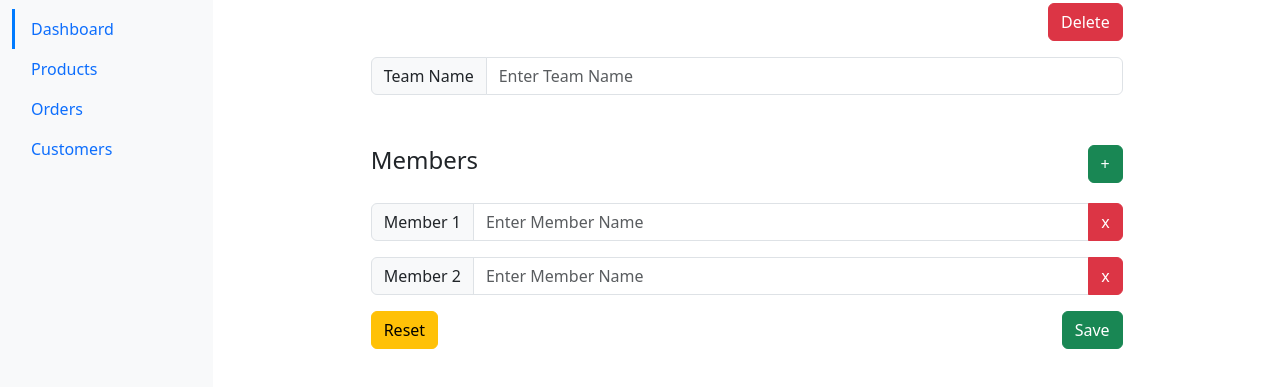
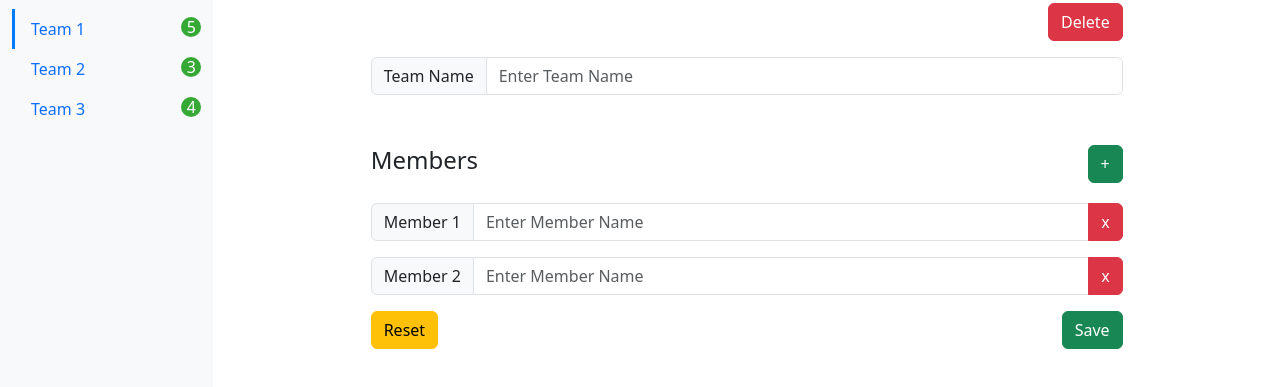
Before and after one commit to iamrajatjaswal/user-info-editor, a plain HTML site: page index.html in a window 1280 px wide. Shown: the part 53-440 px from the top of the page. Drawn offline with nearby package versions, Linux system fonts and the light colour scheme.

Commit message:
Added sidebar number badges next to team names

```diff
--- a/css/main.css
+++ b/css/main.css
@@ -28,6 +28,19 @@
   }
 
 
+  /* Style for the sidebar list items */
+  #sidebar .nav-link {
+    border-left: 3px solid transparent;
+    padding: 0.5rem 1rem; /* Add padding to the left and right */
+    position: relative; /* Create a relative positioning context */
+}
+
+#sidebar .nav-link.active {
+    border-left-color: #007bff; /* Border color for the active item */
+    background-color: #f8f9fa; /* Background color for the active item */
+}
+
+
   /* Style for input fields and delete buttons */
   .input-group {
     margin-bottom: 1rem;
@@ -37,3 +50,16 @@
     /* color: red; */
     cursor: pointer;
   }
+
+  /* Style for the numbers next to items in the sidebar */
+  .number-badge {
+    position: absolute;
+    right: 0px;
+    background-color: #35a835;
+    color: #fff;
+    border-radius: 50%;
+    width: 20px;
+    height: 20px;
+    text-align: center;
+    line-height: 20px;
+  }
--- a/index.html
+++ b/index.html
@@ -29,17 +29,11 @@
 
               <ul class="nav flex-column mt-3">
                 <li class="nav-item">
-                  <a class="nav-link active" href="#"> Dashboard </a>
+                  <a class="nav-link active" href="#"> Team 1 <span class="number-badge">5</span></a>
+                  <a class="nav-link " href="#"> Team 2 <span class="number-badge">3</span></a>
+                  <a class="nav-link " href="#"> Team 3 <span class="number-badge">4</span></a>
                 </li>
-                <li class="nav-item">
-                  <a class="nav-link" href="#"> Products </a>
-                </li>
-                <li class="nav-item">
-                  <a class="nav-link" href="#"> Orders </a>
-                </li>
-                <li class="nav-item">
-                  <a class="nav-link" href="#"> Customers </a>
-                </li>
+
               </ul>
             </div>
           </nav>
```
